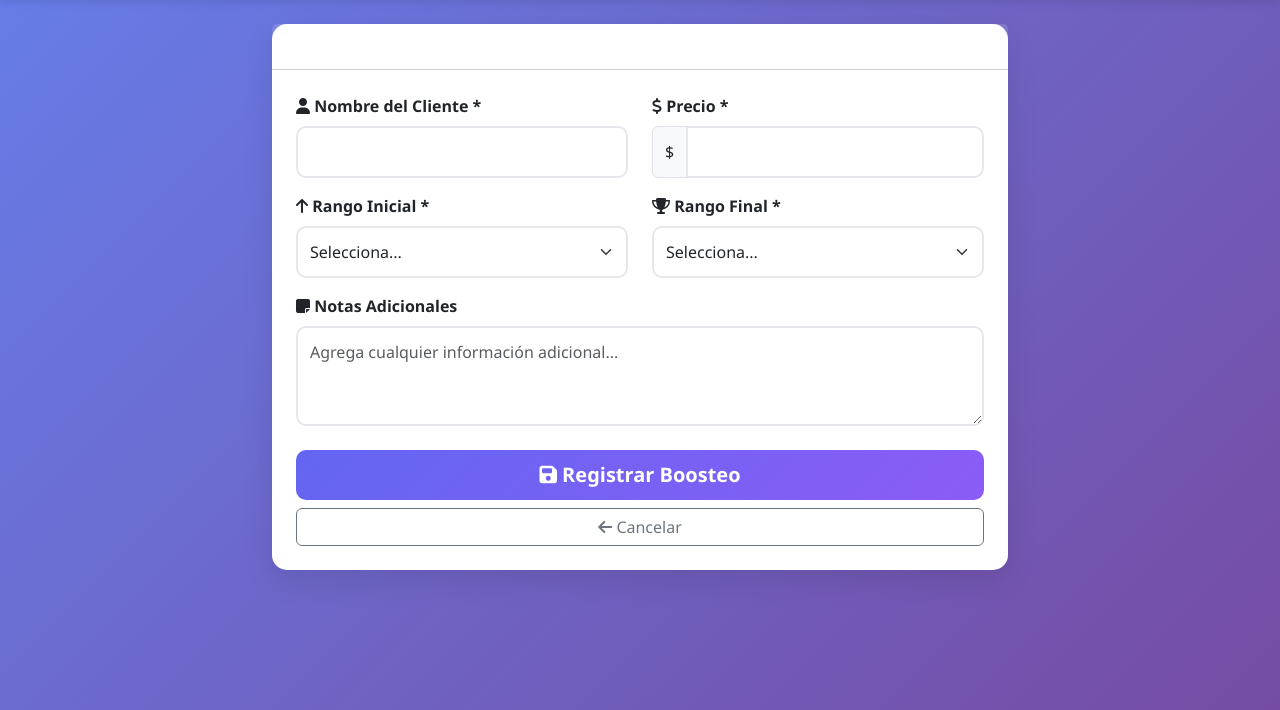
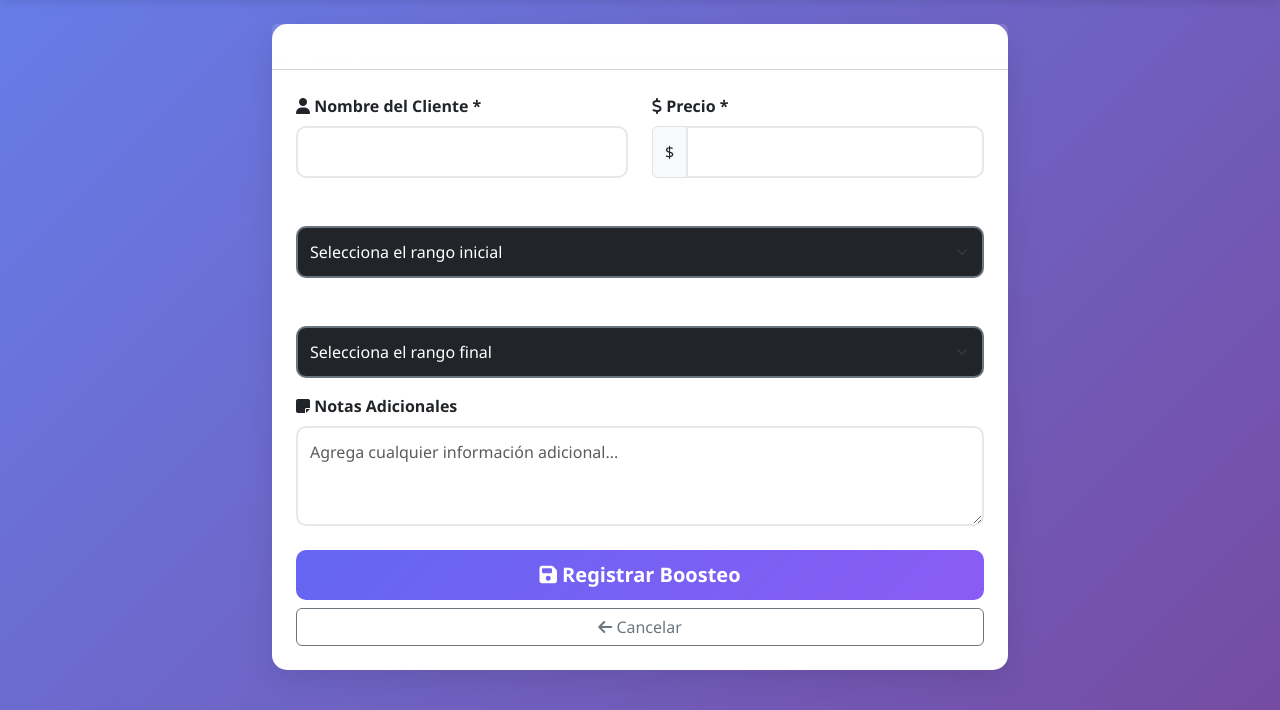
Before and after one commit to Wenastardes/sistema-boosteos, a Flask app: page /registrar in a window 1280 px wide. Shown: the part 62-772 px from the top of the page. Run offline with Flask 3, Linux system fonts and the light colour scheme; the visitor is signed in with stand-in values (Sample User, id 1).

Commit message:
Update registrar.html

```diff
--- a/templates/registrar.html
+++ b/templates/registrar.html
@@ -33,63 +33,61 @@
                     </div>
 
                     <div class="row">
-                        <div class="col-md-6 mb-3">
-                            <label class="form-label fw-bold">
-                                <i class="fas fa-arrow-up"></i> Rango Inicial *
-                            </label>
-                            <select class="form-select" name="rango_inicio" required>
-                                <option value="">Selecciona...</option>
-                                <option value="Hierro I">Hierro I</option>
-                                <option value="Hierro II">Hierro II</option>
-                                <option value="Hierro III">Hierro III</option>
-                                <option value="Bronce I">Bronce I</option>
-                                <option value="Bronce II">Bronce II</option>
-                                <option value="Bronce III">Bronce III</option>
-                                <option value="Plata I">Plata I</option>
-                                <option value="Plata II">Plata II</option>
-                                <option value="Plata III">Plata III</option>
-                                <option value="Oro I">Oro I</option>
-                                <option value="Oro II">Oro II</option>
-                                <option value="Oro III">Oro III</option>
-                                <option value="Platino I">Platino I</option>
-                                <option value="Platino II">Platino II</option>
-                                <option value="Platino III">Platino III</option>
-                                <option value="Diamante I">Diamante I</option>
-                                <option value="Diamante II">Diamante II</option>
-                                <option value="Diamante III">Diamante III</option>
-                                <option value="Maestro">Maestro</option>
-                                <option value="Gran Maestro">Gran Maestro</option>
-                                <option value="Retador">Retador</option>
+                        <div class="mb-3">
+                            <label for="rango_inicio" class="form-label text-white">Rango Inicial</label>
+                            <select class="form-select bg-dark text-white border-secondary" id="rango_inicio" name="rango_inicio" required>
+                                <option value="" selected disabled>Selecciona el rango inicial</option>
+                                <option value="Bronce 1">Bronce 1</option>
+                                <option value="Bronce 2">Bronce 2</option>
+                                <option value="Bronce 3">Bronce 3</option>
+                                <option value="Plata 1">Plata 1</option>
+                                <option value="Plata 2">Plata 2</option>
+                                <option value="Plata 3">Plata 3</option>
+                                <option value="Oro 1">Oro 1</option>
+                                <option value="Oro 2">Oro 2</option>
+                                <option value="Oro 3">Oro 3</option>
+                                <option value="Platino 1">Platino 1</option>
+                                <option value="Platino 2">Platino 2</option>
+                                <option value="Platino 3">Platino 3</option>
+                                <option value="Diamante 1">Diamante 1</option>
+                                <option value="Diamante 2">Diamante 2</option>
+                                <option value="Diamante 3">Diamante 3</option>
+                                <option value="Campeón 1">Campeón 1</option>
+                                <option value="Campeón 2">Campeón 2</option>
+                                <option value="Campeón 3">Campeón 3</option>
+                                <option value="Gran Campeón 1">Gran Campeón 1</option>
+                                <option value="Gran Campeón 2">Gran Campeón 2</option>
+                                <option value="Gran Campeón 3">Gran Campeón 3</option>
+                                <option value="Leyenda Supersónica">Leyenda Supersónica</option>
                             </select>
                         </div>
 
-                        <div class="col-md-6 mb-3">
-                            <label class="form-label fw-bold">
-                                <i class="fas fa-trophy"></i> Rango Final *
-                            </label>
-                            <select class="form-select" name="rango_final" required>
-                                <option value="">Selecciona...</option>
-                                <option value="Hierro I">Hierro I</option>
-                                <option value="Hierro II">Hierro II</option>
-                                <option value="Hierro III">Hierro III</option>
-                                <option value="Bronce I">Bronce I</option>
-                                <option value="Bronce II">Bronce II</option>
-                                <option value="Bronce III">Bronce III</option>
-                                <option value="Plata I">Plata I</option>
-                                <option value="Plata II">Plata II</option>
-                                <option value="Plata III">Plata III</option>
-                                <option value="Oro I">Oro I</option>
-                                <option value="Oro II">Oro II</option>
-                                <option value="Oro III">Oro III</option>
-                                <option value="Platino I">Platino I</option>
-                                <option value="Platino II">Platino II</option>
-                                <option value="Platino III">Platino III</option>
-                                <option value="Diamante I">Diamante I</option>
-                                <option value="Diamante II">Diamante II</option>
-                                <option value="Diamante III">Diamante III</option>
-                                <option value="Maestro">Maestro</option>
-                                <option value="Gran Maestro">Gran Maestro</option>
-                                <option value="Retador">Retador</option>
+                        <div class="mb-3">
+                            <label for="rango_final" class="form-label text-white">Rango Final (Deseado)</label>
+                            <select class="form-select bg-dark text-white border-secondary" id="rango_final" name="rango_final" required>
+                                <option value="" selected disabled>Selecciona el rango final</option>
+                                <option value="Bronce 1">Bronce 1</option>
+                                <option value="Bronce 2">Bronce 2</option>
+                                <option value="Bronce 3">Bronce 3</option>
+                                <option value="Plata 1">Plata 1</option>
+                                <option value="Plata 2">Plata 2</option>
+                                <option value="Plata 3">Plata 3</option>
+                                <option value="Oro 1">Oro 1</option>
+                                <option value="Oro 2">Oro 2</option>
+                                <option value="Oro 3">Oro 3</option>
+                                <option value="Platino 1">Platino 1</option>
+                                <option value="Platino 2">Platino 2</option>
+                                <option value="Platino 3">Platino 3</option>
+                                <option value="Diamante 1">Diamante 1</option>
+                                <option value="Diamante 2">Diamante 2</option>
+                                <option value="Diamante 3">Diamante 3</option>
+                                <option value="Campeón 1">Campeón 1</option>
+                                <option value="Campeón 2">Campeón 2</option>
+                                <option value="Campeón 3">Campeón 3</option>
+                                <option value="Gran Campeón 1">Gran Campeón 1</option>
+                                <option value="Gran Campeón 2">Gran Campeón 2</option>
+                                <option value="Gran Campeón 3">Gran Campeón 3</option>
+                                <option value="Leyenda Supersónica">Leyenda Supersónica</option>
                             </select>
                         </div>
                     </div>
```
